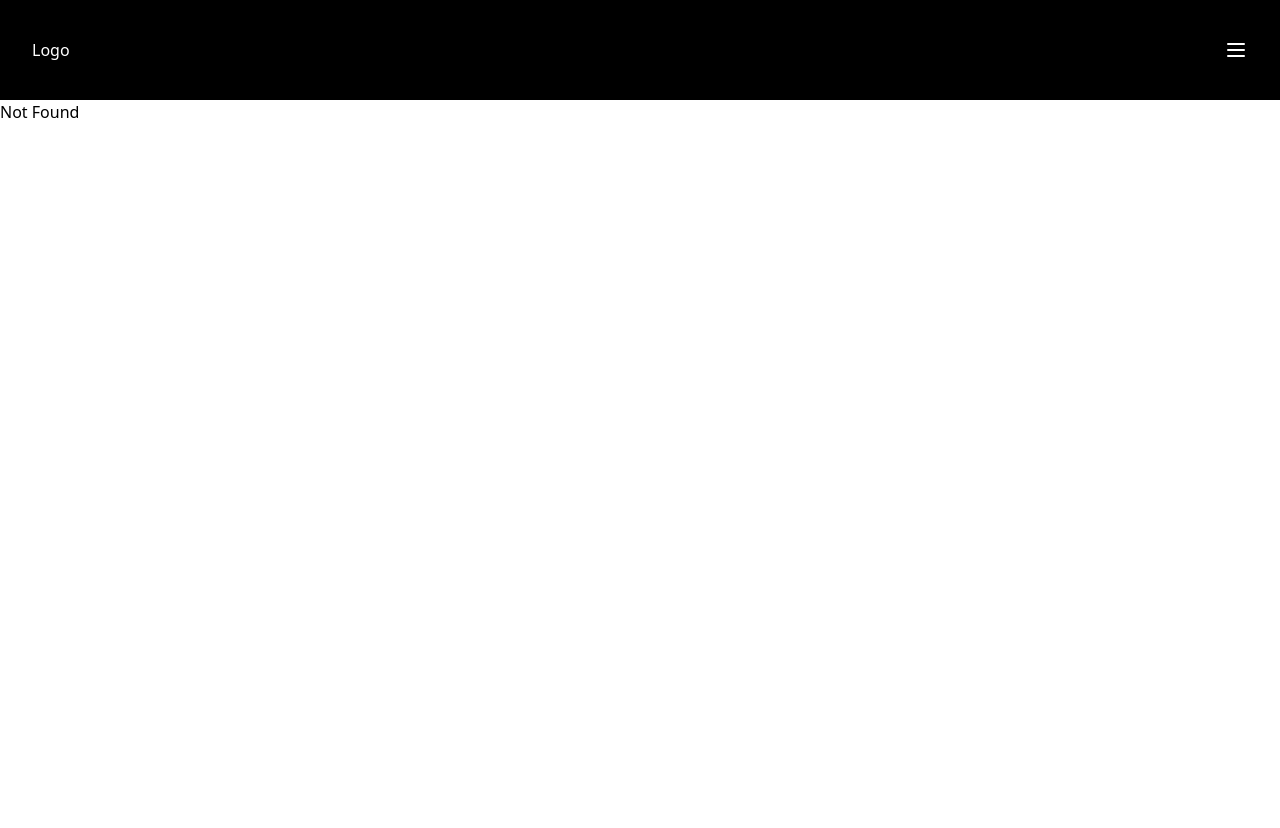
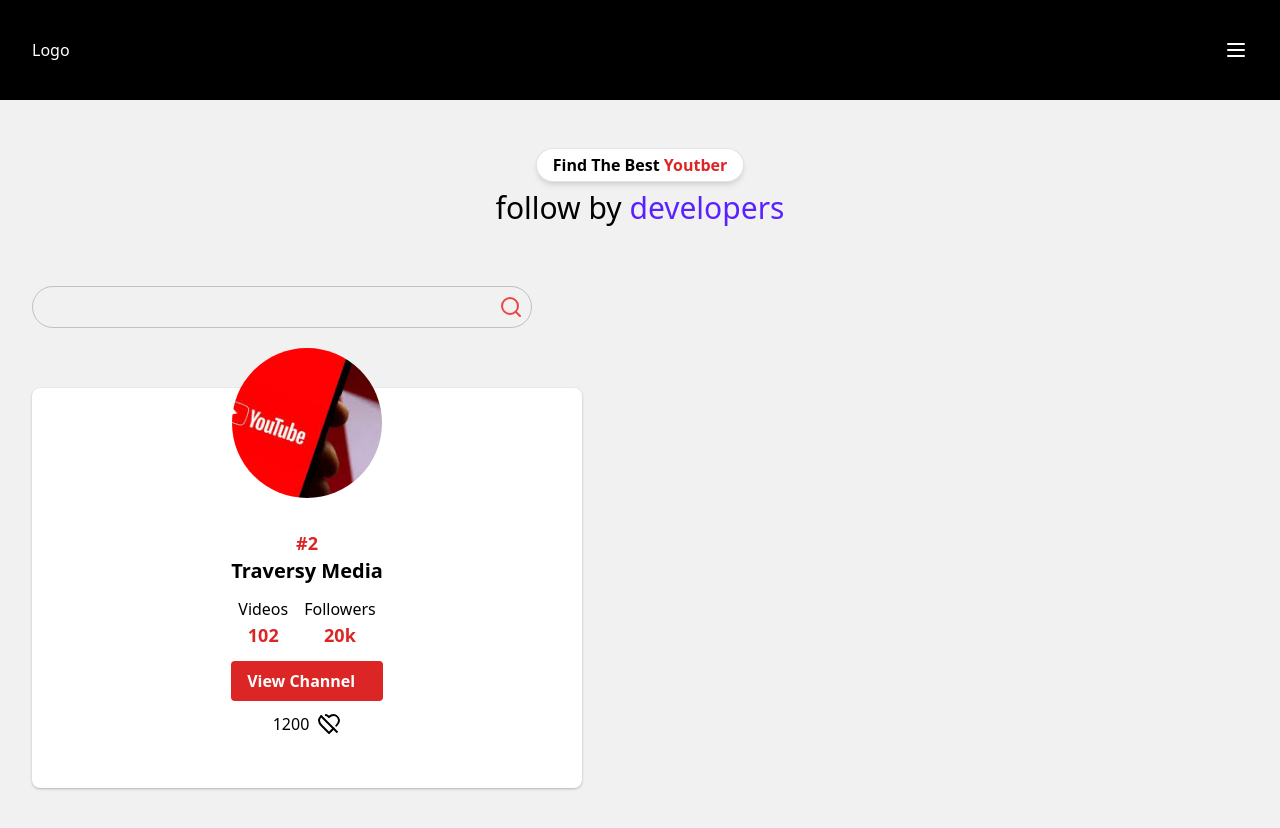
Before and after one commit to JFiaga/hachinosu, a React (Vite) app in the folder client/: page /category/youtuber in a window 1280 px wide. Before the commit this address had no page. Shown: the top 828 px of the page. Before the commit the page ends 800 px from the top, so only its background shows below. Built offline with nearby package versions, Linux system fonts and the light colour scheme.

Commit message:
add th youtuberCard component

```diff
--- a/client/src/App.tsx
+++ b/client/src/App.tsx
@@ -3,6 +3,7 @@ import Navbar from "./components/Navbar";
 import { Outlet, RouterProvider, createBrowserRouter } from "react-router-dom";
 import Explore from "./pages/Explore";
 import Music from "./pages/Music";
+import Youtuber from "./pages/Youtuber";
 
 function App() {
   const Layout = () => {
@@ -30,6 +31,9 @@ function App() {
         {
           path: "/category/music",
           element: <Music />,
+        },{
+          path: "/category/youtuber",
+          element: <Youtuber />,
         },
         {
           path: "*",
--- a/client/src/assets/index.ts
+++ b/client/src/assets/index.ts
@@ -1 +1,2 @@
 export {default as categoryMusic} from './categoryMusic.jpg'
+export {default as categoryYoutube} from './categoryYoutube.jpeg'
--- a/client/src/components/MusicCard.tsx
+++ b/client/src/components/MusicCard.tsx
@@ -1,31 +1,43 @@
 import { useState } from "react";
 import { categoryMusic } from "../assets";
-import { HeartCrack, HeartCrackIcon, HeartIcon, HeartOff, HeartPulse } from "lucide-react";
+import { HeartIcon, HeartOff } from "lucide-react";
 
 const MusicCard = () => {
   const [liked, setLiked] = useState(false);
+  const likeCount = 1200
+
   return (
     <div
       onDoubleClick={() => setLiked((val) => !val)}
-      className="relative w-full max-w-[450px]  border border-green-500 h-[420px] rounded-lg flex overflow-hidden flex-col "
+      className="relative w-full max-w-[450px]  border border-green-500 h-auto rounded-lg flex overflow-hidden flex-col "
     >
-      <div className="h-[300px] w-full rounded-b-3xl bg-green-500">
+      <div className="h-[320px] overflow-hidden w-full rounded-b-3xl bg-green-500">
         <img
           src={categoryMusic}
-          alt="dd"
+          alt="song cover"
           className="object-cover h-full w-full opacity-50 rounded-t-lg rounded-b-3xl"
         />
       </div>
 
-      <div className=" bg-black h-full w-full flex flex-col pt-2 pl-2">
+      <div className=" bg-black h-auto w-full flex flex-col py-2 pl-2 break-words">
         <span className="font-bold text-green-500">Artist Name</span>
         <span className="font-bold">Song Name</span>
+        <div className="text-green-500">
+           <span className="text-white">Rank : </span>
+           <span>#1</span>
+        </div>
+        <div
+          onClick={() => setLiked((val) => !val)}
+          className="mt-2  flex items-center justify-center space-x-2 p-[3px] w-fit "
+        >
+            <span className="font-medium">{liked ? likeCount + 1 : likeCount}</span>
+          {!liked ? (
+            <HeartOff className="text-black bg-white rounded-full p-[1px]" />
+          ) : (
+            <HeartIcon className="text-red-500 bg-white rounded-full p-[1px]" />
+          )}
+        </div>
 
-        <div
-        onClick={() => setLiked((val) => !val)}
-        className="mt-1 t bg-white p-[3px] w-fit rounded-full">
-            {liked ? <HeartOff className="text-black " /> :  <HeartIcon className="text-red-500"/>}
-        </div>
       </div>
     </div>
   );
--- /dev/null
+++ b/client/src/components/YoutuberCard.tsx
@@ -0,0 +1,57 @@
+import { useState } from "react";
+import { categoryYoutube } from "../assets";
+import { HeartIcon, HeartOff } from "lucide-react";
+
+const YoutuberCard = () => {
+  const [liked, setLiked] = useState(false);
+
+  const likeCount = 1200;
+  return (
+    <div
+      onDoubleClick={() => setLiked((val) => !val)}
+      className="relative w-full max-w-[550px] h-[400px] shadow shadow-black/20 bg-white rounded-lg flex  flex-col items-center pb-5 justify-center "
+    >
+      <div className="h-[150px] w-[150px]  bg-black overflow-hidden rounded-full absolute top-[-10%] translate-x-1/2 right-1/2 ">
+        <img
+          src={categoryYoutube}
+          alt=""
+          className="h-full w-full object-cover"
+        />
+      </div>
+      <div className="flex flex-col mt-28 space-y-3">
+        <div className="flex flex-col ">
+          <h5 className="text-lg font-bold text-red-600 text-center">#2</h5>
+          <h5 className="text-xl font-semibold">Traversy Media</h5>
+        </div>
+        <div className=" text-black flex  justify-center  items-center w-full space-x-4">
+          <div className=" flex flex-col items-center justify-center">
+            <h5>Videos</h5>
+            <span className=" text-lg font-bold text-red-600">102</span>
+          </div>
+          <div className=" flex flex-col items-center justify-center">
+            <h5>Followers</h5>
+            <span className="font-bold text-lg text-red-600">20k </span>
+          </div>
+        </div>
+        <div className="text-white bg-red-600 px-4 py-2 rounded font-bold">
+          <a href="">View Channel</a>
+        </div>
+      </div>
+      <div
+        onClick={() => setLiked((val) => !val)}
+        className="mt-2  flex items-center justify-center space-x-2 p-[3px] w-fit "
+      >
+        <span className="font-medium ">
+          {liked ? likeCount + 1 : likeCount}
+        </span>
+        {!liked ? (
+          <HeartOff className="text-black bg-white rounded-full  " />
+        ) : (
+          <HeartIcon className="text-red-500 bg-white rounded-full  " />
+        )}
+      </div>
+    </div>
+  );
+};
+
+export default YoutuberCard;
--- a/client/src/pages/Music.tsx
+++ b/client/src/pages/Music.tsx
@@ -1,24 +1,44 @@
+import { Search } from "lucide-react";
 import MusicCard from "../components/MusicCard";
+import axios from "axios";
+import { useEffect, useState } from "react";
 
 const Music = () => {
+  const [data, setData] = useState([]);
+
+  useEffect(() => {
+    axios
+      .get(`https://api.spotify.com/v1/artists/4Z8W4fKeB5YxbusRsdQVPb`)
+      .then((res) => setData(() => res.data)).catch(err => console.log(err))
+  }, []);
+
+  console.log(data)
+
   return (
     <section className=" bg-black h-auto w-full relative flex flex-col items-center justify-center pt-[40px]">
-      <div className="relative  z-[20] max-w-[1400px] w-full first-letter min-h-screen  flex flex-col text-white space-y-10 px-8">
-      <h2 className="flex flex-col items-center">
+      <div className="relative  z-[20] max-w-[1400px] w-full first-letter min-h-screen  flex flex-col text-white space-y-10 px-8 ">
+        <h2 className="flex flex-col items-center">
           <span className="capitalize rounded-full border border-white px-4 w-fit text-center my-2 py-1 bg-white text-mainColor font-bold">
-            {" "}
-           Find the best Music
+            Find the best Music
           </span>
           <span className="text-3xl text-center ">
-            {" "}
-            Listen by <span className="text-mainColor">by developers</span>{" "}
+            Listen by <span className="text-mainColor"> by developers {} </span>{" "}
+          </span>
+        </h2>
 
-          </span>
-          </h2>
+        <div className="flex flex-col ">
+          <form className="rounded-full border w-full max-w-[500px] py-2 px-2 my-5 focus-within:border-mainColor flex">
+            <input
+              type="text"
+              className="bg-transparent w-full text-white font-medium rounded-full outline-none "
+            />
+            <button className="">
+              <Search className="text-mainColor" />
+            </button>
+          </form>
 
-          <div className="flex flex-col">
-<MusicCard/>
-          </div>
+          <MusicCard />
+        </div>
       </div>
     </section>
   );
--- /dev/null
+++ b/client/src/pages/Youtuber.tsx
@@ -0,0 +1,38 @@
+import { Search } from "lucide-react";
+import YoutuberCard from "../components/YoutuberCard";
+
+const Youtuber = () => {
+  return (
+    <section className=" bg-[#f1f1f1]  h-auto w-full relative flex flex-col items-center justify-center pt-[40px]">
+      <div className="relative  z-[20] max-w-[1400px] w-full  min-h-screen  flex flex-col text-black space-y-10 px-8 ">
+        <h2 className="flex flex-col items-center">
+          <span className="capitalize rounded-full border border-black/10 px-4 w-fit text-center my-2 py-1 bg-white shadow-md text-red-600 font-bold">
+            <span className="text-black">Find the best </span>
+            <span>Youtber</span>
+          </span>
+          <span className="text-3xl text-center ">
+            follow by <span className="text-mainColor"> developers </span>{" "}
+          </span>
+        </h2>
+
+        <div className="flex flex-col ">
+          <form className="rounded-full border w-full max-w-[500px] py-2 px-2 my-5 focus-within:border-red-500 flex border-black/20">
+            <input
+              type="text"
+              className="bg-transparent w-full text-black  font-medium rounded-full outline-none "
+            />
+            <button className="">
+              <Search className="text-red-500" />
+            </button>
+          </form>
+        </div>
+
+          <div>
+          <YoutuberCard/>
+          </div>
+      </div>
+    </section>
+  );
+};
+
+export default Youtuber;
--- a/client/src/utils/categoryArr.ts
+++ b/client/src/utils/categoryArr.ts
@@ -1,13 +1,20 @@
-import { categoryMusic } from "../assets"
+import { categoryMusic, categoryYoutube } from "../assets";
 
-export  const categoryArr =[
-    {
-        imgUrl:categoryMusic,
-        alt:'"DJ Marshmello with an orange background and orange sweatshirt',
-        categoryName:'Music',
-        categorySubtitle:'Discover the musical preferences of developers.',
-        link:'/category/music',
-    }
-]
+export const categoryArr = [
+  {
+    imgUrl: categoryMusic,
+    alt: '"DJ Marshmello with an orange background and orange sweatshirt',
+    categoryName: "Music",
+    categorySubtitle: "Discover the musical preferences of developers.",
+    link: "/category/music",
+  },
+  {
+    imgUrl: categoryYoutube,
+    alt: 'Phone with youtube logo on wallpaper',
+    categoryName: "youtuber",
+    categorySubtitle: "Find the best youtube channel to follow as a developper",
+    link: "/category/youtuber",
+  },
+];
 
-export default categoryArr
+export default categoryArr;
```
Also changed, not shown: client/src/assets/categoryYoutube.jpeg (added).
